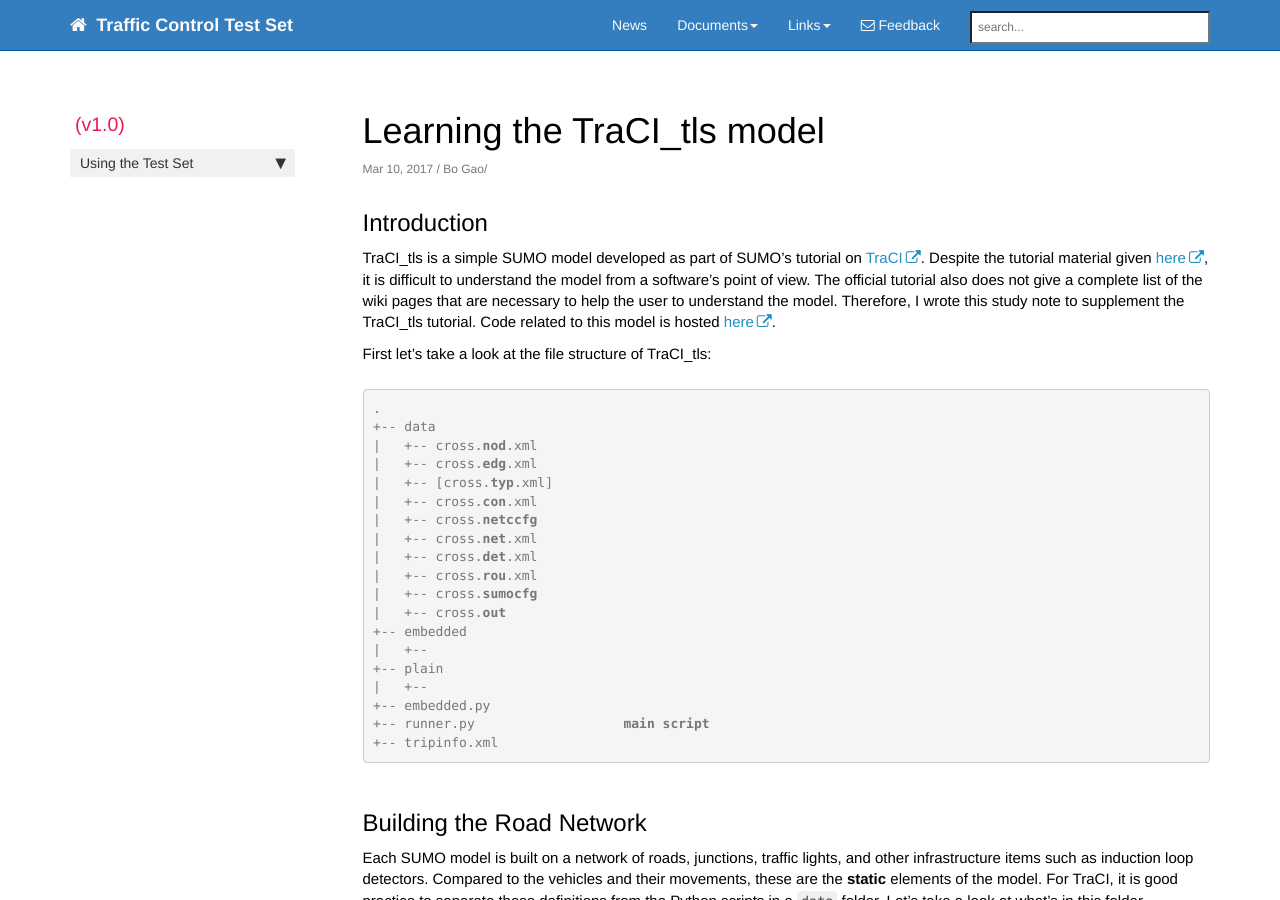
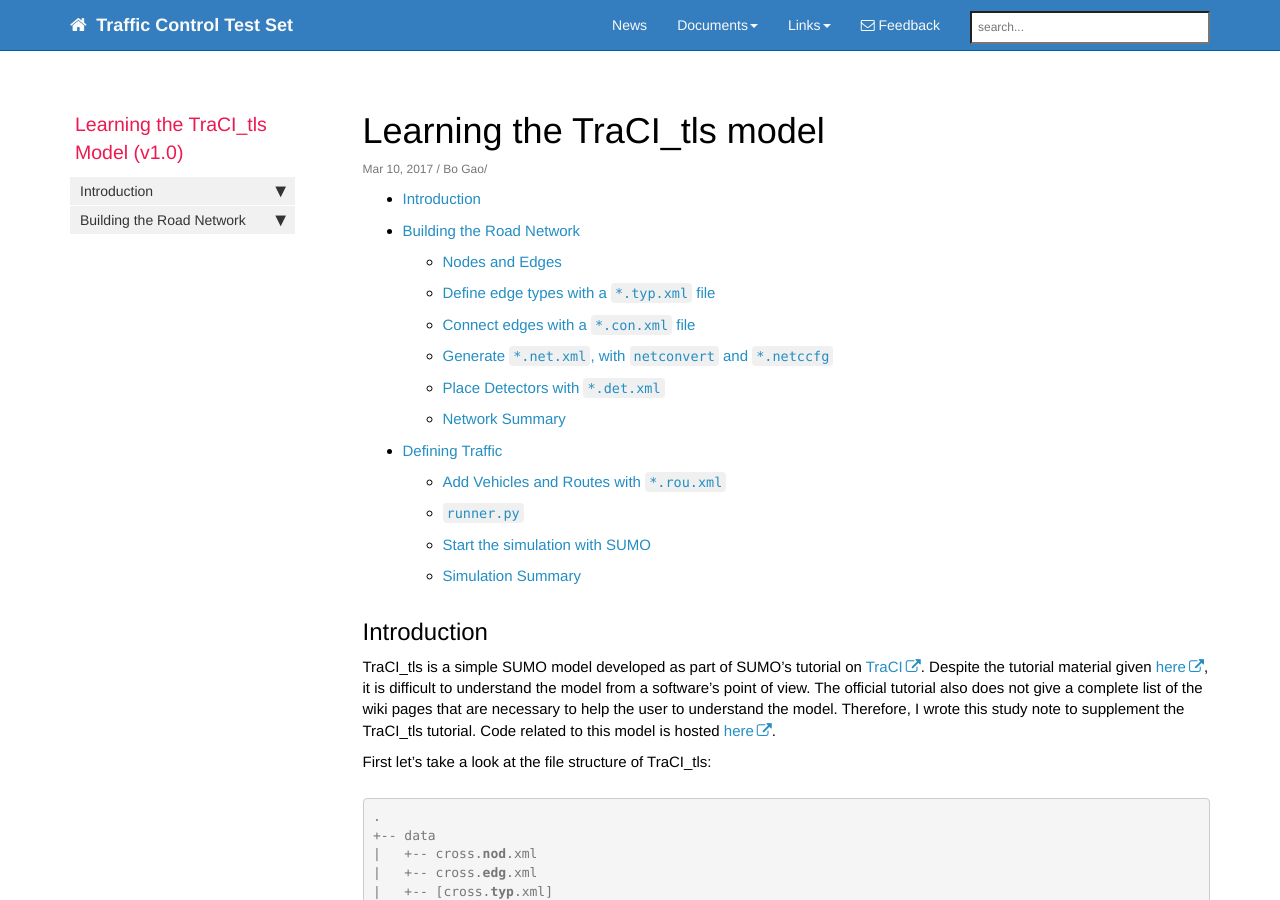
Before and after one commit to intelaligent/tctb, a Jekyll site: the page built from docs/_posts/2017-03-10-learning-the-traci-tls-sumo-model.md, in a window 1280 px wide and 900 px high. Built offline with Jekyll 4.4.1, drawn with Linux system fonts in a browser that asks for light colours; nearby versions of some CDN libraries; comment, search, counter and statistics services are not loaded.

Commit message:
update doc

```diff
--- /dev/null
+++ b/docs/_data/sidebars/p1_sidebar.yml
@@ -0,0 +1,21 @@
+entries:
+- title: Learning the TraCI_tls Model
+  product: Learning the TraCI_tls Model
+  version: (v1.0)
+  folders:
+
+  - title: Introduction
+    output: web, pdf
+    folderitems:
+    - title: Introduction
+      url: "#introduction"
+      output: web, pdf
+  - title: Building the Road Network
+    output: web, pdf
+    folderitems:
+    - title: Nodes and Edges
+      url: "#nodes-and-edges"
+      output: web, pdf
+    - title: Define Edge Types with a typ.xml file
+      url: "#define-edge-types-with-a-typxml-file"
+      output: web, pdf
--- a/docs/_includes/custom/sidebarconfigs.html
+++ b/docs/_includes/custom/sidebarconfigs.html
@@ -3,6 +3,9 @@
 
 {% elsif page.sidebar == "t1_sidebar" %}
 {% assign sidebar = site.data.sidebars.t1_sidebar.entries %}
+
+{% elsif page.sidebar == "p1_sidebar" %}
+{% assign sidebar = site.data.sidebars.p1_sidebar.entries %}
 
 {% else %}
 {% assign sidebar = site.data.sidebars.t1_sidebar.entries %}
--- a/docs/_posts/2017-03-10-learning-the-traci-tls-sumo-model.md
+++ b/docs/_posts/2017-03-10-learning-the-traci-tls-sumo-model.md
@@ -2,9 +2,13 @@
 title:  "Learning the TraCI_tls model"
 categories: notes
 author: Bo Gao
+sidebar: p1_sidebar
 permalink: post-learning-traci-tls.html
 tags: [notes, sumo, beginner]
 ---
+
+* TOC
+{:toc}
 
 ## Introduction
 
```
